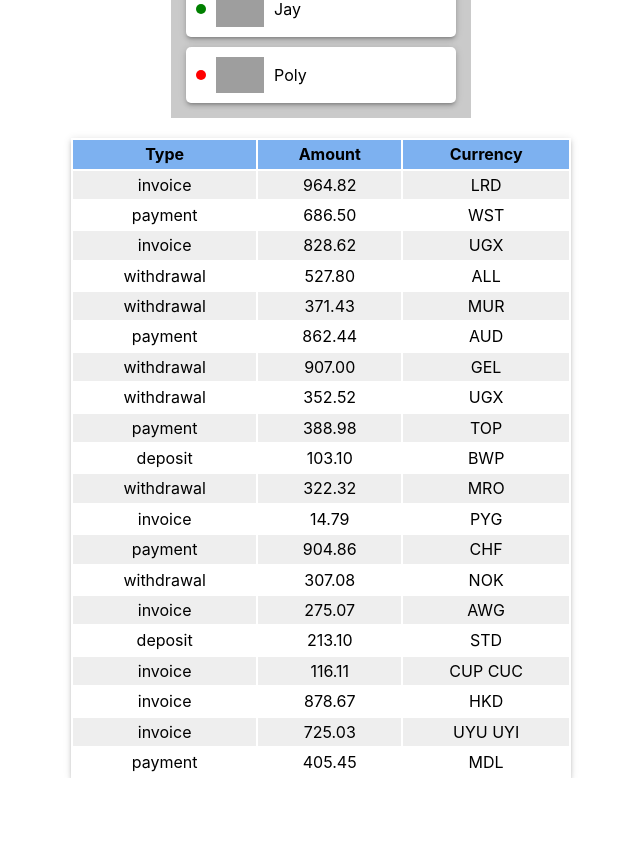
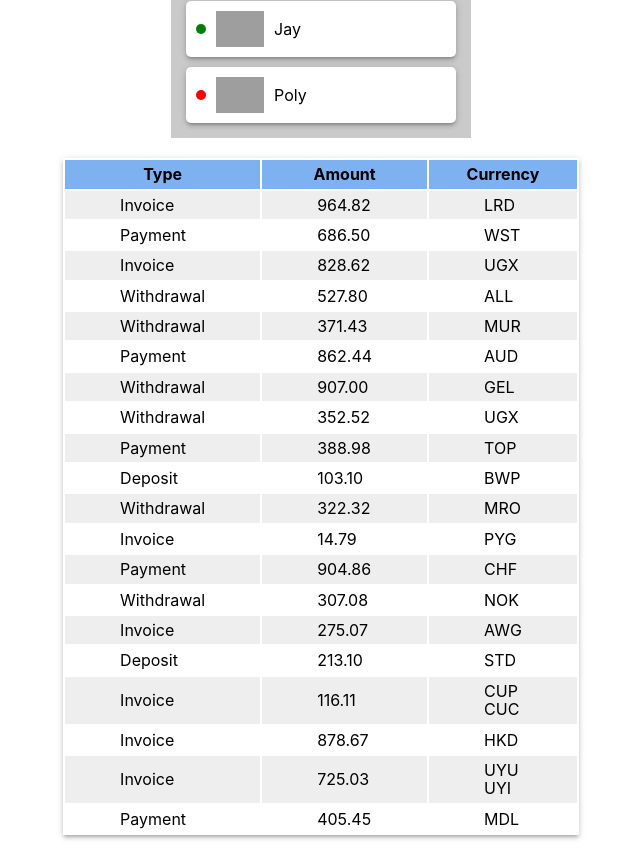
Before and after one commit to AlexTanetsDev/goit-react-hw-01-components, a React (Create React App) app: page / in a window 1280 px wide. Shown: the part 720-1575 px from the top of the page, without its empty margins (319-959 px from the left). Before the commit the page ends 1498 px from the top, so only its background shows below. Built offline with nearby package versions, Linux system fonts and the light colour scheme; grey boxes are pictures that could not be loaded.

Commit message:
finish HW task

```diff
--- a/src/components/Profile/Profile.styled.jsx
+++ b/src/components/Profile/Profile.styled.jsx
@@ -8,6 +8,7 @@ export const ProfileCard = styled.div`
   width: 250px;
   margin-left: auto;
   margin-right: auto;
+  margin-top: 20px;
   padding-top: 15px;
   border-radius: 5px;
 
--- a/src/components/Statistics/Statistics.styled.jsx
+++ b/src/components/Statistics/Statistics.styled.jsx
@@ -25,4 +25,7 @@ export const StatisticItem = styled.li`
   padding: 10px;
 
   border: 1px solid #272727;
+  background-color: ${function getRandomHexColor() {
+    return `#${Math.floor(Math.random() * 16777215).toString(16)}`;
+  }};
 `;
--- a/src/components/TransactionHistory/TransactionHistory.jsx
+++ b/src/components/TransactionHistory/TransactionHistory.jsx
@@ -17,13 +17,18 @@ export const TransactionHistory = ({ items }) => {
       </thead>
 
       <tbody>
-        {items.map((item, index) => (
-          <TbodyRow key={item.id} index={index}>
-            <td>{item.type}</td>
-            <td>{item.amount}</td>
-            <td>{item.currency}</td>
-          </TbodyRow>
-        ))}
+        {items.map((item, index) => {
+          const typeToNormalize = item.type.split('');
+          typeToNormalize[0] = typeToNormalize[0].toUpperCase();
+          const normalizedType = typeToNormalize.join('');
+          return (
+            <TbodyRow key={item.id} index={index}>
+              <td type={'type'}>{normalizedType}</td>
+              <td>{item.amount}</td>
+              <td>{item.currency}</td>
+            </TbodyRow>
+          );
+        })}
       </tbody>
     </TransactionsTable>
   );
--- a/src/components/TransactionHistory/TransactionHistory.styled.jsx
+++ b/src/components/TransactionHistory/TransactionHistory.styled.jsx
@@ -2,9 +2,7 @@ import styled from 'styled-components';
 
 export const TransactionsTable = styled.table`
   width: 500px;
-  margin-left: auto;
-  margin-right: auto;
-  margin-top: 20px;
+  margin: 20px auto;
 
   box-shadow: rgb(0 0 0 / 20%) 0px 3px 3px -2px,
     rgb(0 0 0 / 14%) 0px 3px 4px 0px, rgb(0 0 0 / 12%) 0px 1px 8px 0px;
@@ -18,8 +16,6 @@ export const TheadRow = styled.tr`
 `;
 
 export const TbodyRow = styled.tr`
-  text-align: center;
-
   background-color: ${props => {
     if (props.index % 2 === 0) {
       return '#eee';
@@ -27,6 +23,7 @@ export const TbodyRow = styled.tr`
   }};
 
   td {
-    padding: 5px;
+    padding: 5px 55px;
+    text-align: start;
   }
 `;
```
